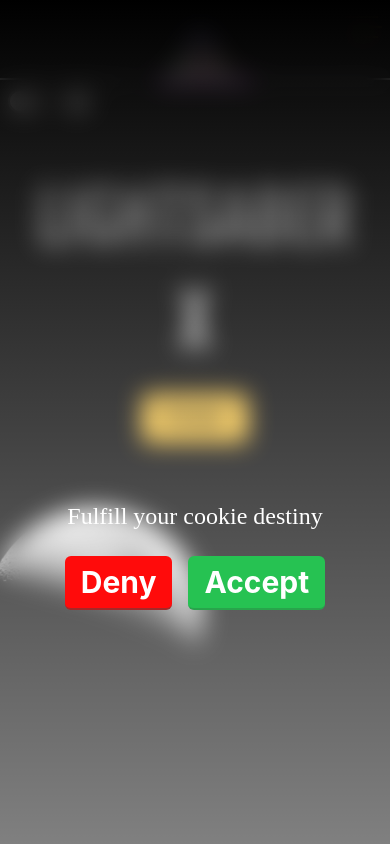
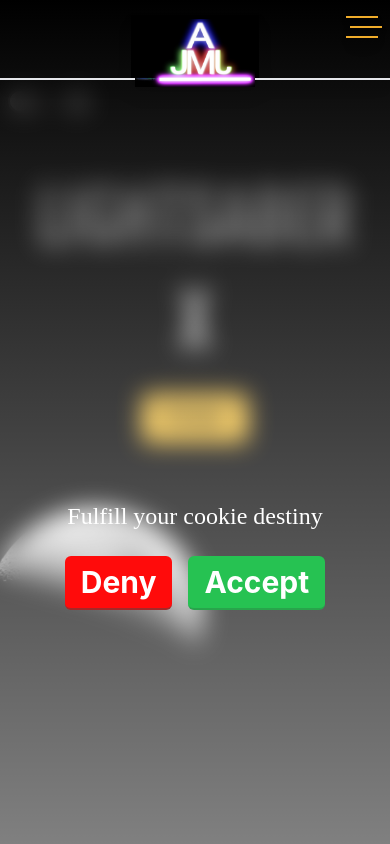
Before and after one commit to Medieinstitutet/fed21d-grafiska-verktyg-chupa-chups, a Next.js app in the folder deploy/: page / in a window 390 px wide. Shown: the top 844 px of the page. Built offline with nearby package versions, Linux system fonts and the light colour scheme; a web font is replaced by a local one.

Commit message:
Fixed menu and a11y switch

```diff
--- a/deploy/components/Header.jsx
+++ b/deploy/components/Header.jsx
@@ -8,7 +8,7 @@ const Header = () => {
 
   return (
     <>
-      <header className='w-screen h-20 top-0 bg-black-400 drop-shadow-lg border-b-2 flex justify-center md:justify-start'>
+      <header className='w-screen h-20 top-0 bg-black-400 drop-shadow-lg border-b-2 flex justify-center md:justify-start z-50 relative'>
         {/* <div className='w-[8rem] absolute mx-[32%] mt-8 border-4 border-black'>
           <Image src={logo} />
         </div> */}
@@ -50,9 +50,9 @@ const Header = () => {
             </button>
           </div>
         </div> */}
-        <div className='flex items-center absolute right-0 '>
+        <div className='flex items-center absolute right-0'>
           <nav>
-            <section className='MOBILE-MENU flex md:hidden justify-between'>
+            <section className='MOBILE-MENU flex md:hidden justify-between relative'>
               <div
                 className='HAMBURGER-ICON space-y-2 px-2 py-4'
                 onClick={() => setIsNavOpen((prev) => !prev)} // toggle isNavOpen state on click
--- a/deploy/components/Landingpage.jsx
+++ b/deploy/components/Landingpage.jsx
@@ -8,12 +8,12 @@ import gubbe from '../assets/gubbe.png';
 
 const Landingpage = () => {
   const handleSwitch = () => {
-    console.log('True');
+    document.body.classList.toggle('a11y');
   };
 
   return (
     <>
-      <div className='z-10 flex flex-row items-center relative left-2 top-2 w-[98vw]'>
+      <div className='flex flex-row items-center relative left-2 top-2 w-[98vw]'>
         <label
           htmlFor='default-toggle'
           className='inline-flex relative items-center'
@@ -41,7 +41,7 @@ const Landingpage = () => {
           <span className=' font-content text-2xl p-1'>Order</span>
         </button>
       </div>
-      <div className='w-[275px] relative -left-9 mt-10 z-10 md:w-[550px]'>
+      <div className='w-[275px] relative -left-9 mt-10 -z-0 md:w-[550px]'>
         <Image src={moon} />
       </div>
     </>
--- a/deploy/styles/globals.css
+++ b/deploy/styles/globals.css
@@ -19,3 +19,11 @@ a {
 * {
   box-sizing: border-box;
 }
+
+.a11y .font-heading {
+  font-family: 'Times New Roman', Times, serif !important;
+  font-size: 2rem;
+}
+.a11y .font-content {
+  font-family: 'Times New Roman', Times, serif !important;
+}
```
